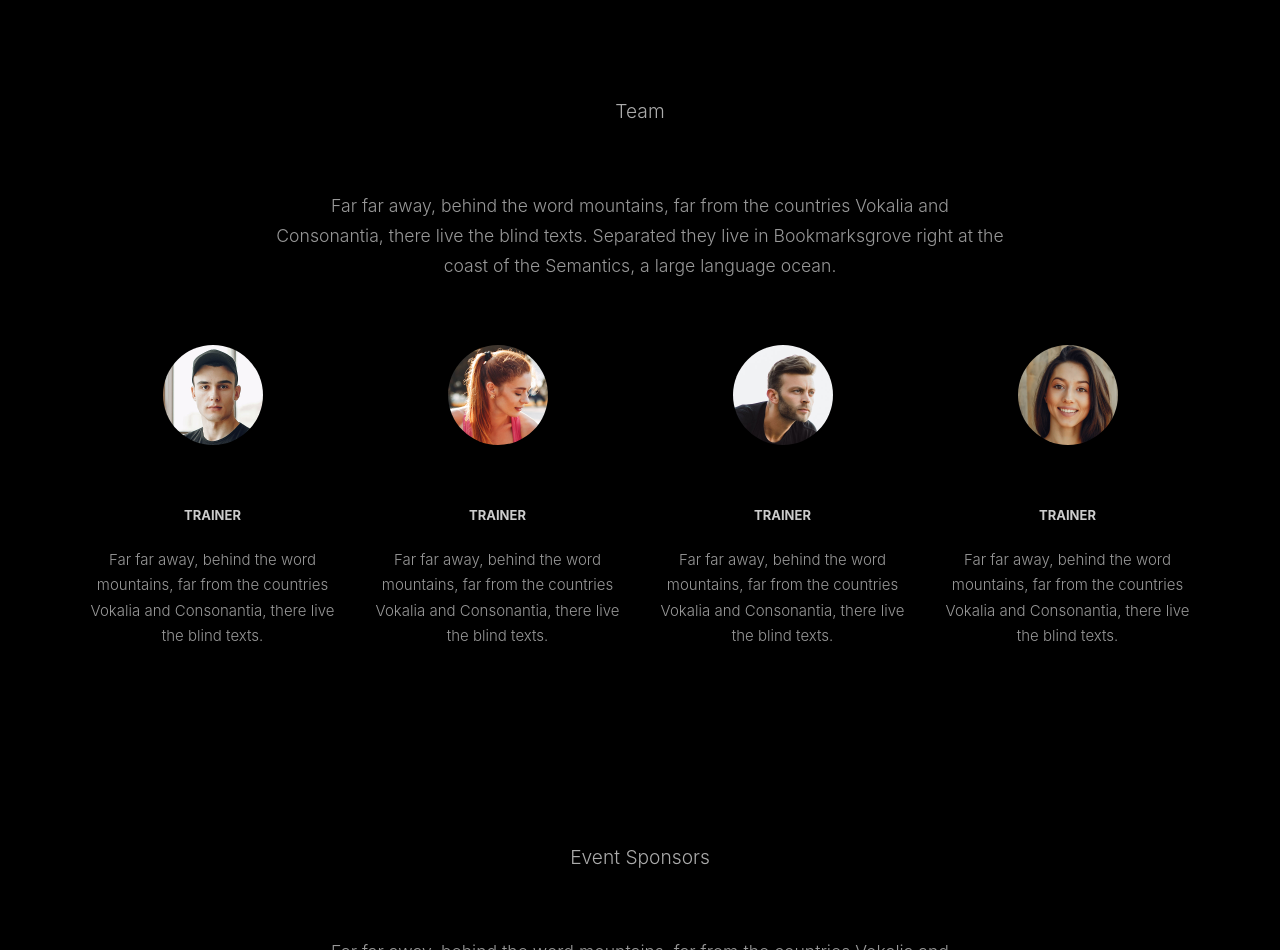
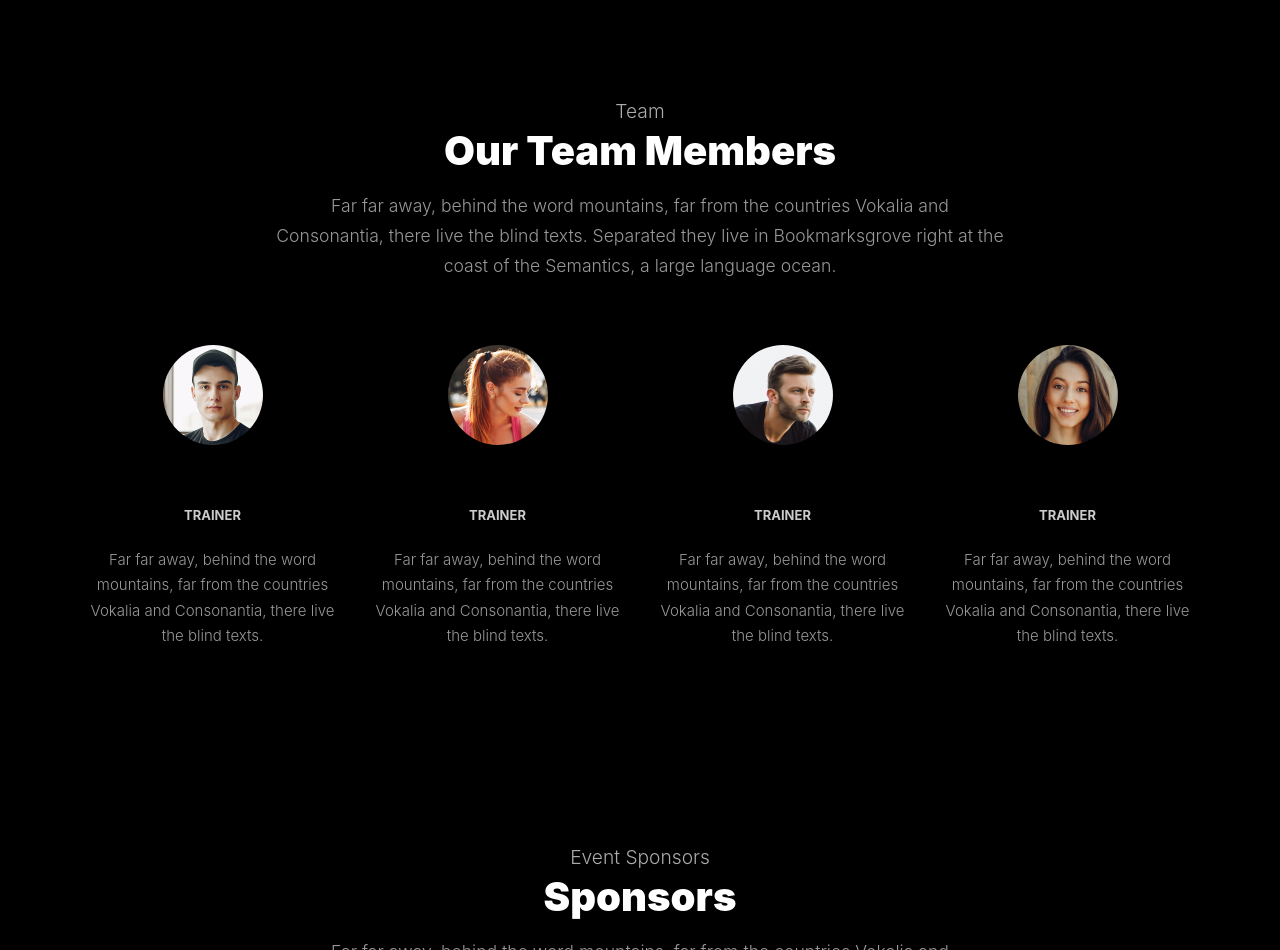
Before and after one commit to owasp-tsc/hackowasp2.0, a plain HTML site: page index.html in a window 1280 px wide. Shown: the part 5720-6670 px from the top of the page. Drawn offline with Linux system fonts and the light colour scheme; files whose address does not match are found by name; a web font is replaced by a local one.

Commit message:
Update index.html

```diff
--- a/index.html
+++ b/index.html
@@ -357,7 +357,7 @@
         <div class="row justify-content-center text-center mb-5">
           <div class="col-md-8  section-heading">
             <span class="subheading">Event Sched</span>
-            <h2 class="heading mb-3">Schedule</h2>
+            <h2 class="heading mb-3"><font color="white">Schedule</font></h2>
             <p>Far far away, behind the word mountains, far from the countries Vokalia and Consonantia, there live the blind
               texts.
               Separated they live in Bookmarksgrove right at the coast of the Semantics, a large language ocean.</p>
@@ -1335,7 +1335,7 @@
         <div class="row justify-content-center text-center mb-5" data-aos="fade-up">
           <div class="col-md-8  section-heading">
             <span class="subheading">Team</span>
-            <h2 class="heading mb-3">Our Team Members</h2>
+            <h2 class="heading mb-3"><font color="white">Our Team Members</font></h2>
             <p>Far far away, behind the word mountains, far from the countries Vokalia and Consonantia, there live the blind
               texts.
               Separated they live in Bookmarksgrove right at the coast of the Semantics, a large language ocean.</p>
@@ -1389,7 +1389,7 @@
         <div class="row justify-content-center text-center mb-5" data-aos="fade-up">
           <div class="col-md-8  section-heading">
             <span class="subheading">Event Sponsors</span>
-            <h2 class="heading mb-3">Sponsors</h2>
+            <h2 class="heading mb-3"><font color="white">Sponsors</font></h2>
             <p>Far far away, behind the word mountains, far from the countries Vokalia and Consonantia, there live the blind
               texts.
               </p>
```
